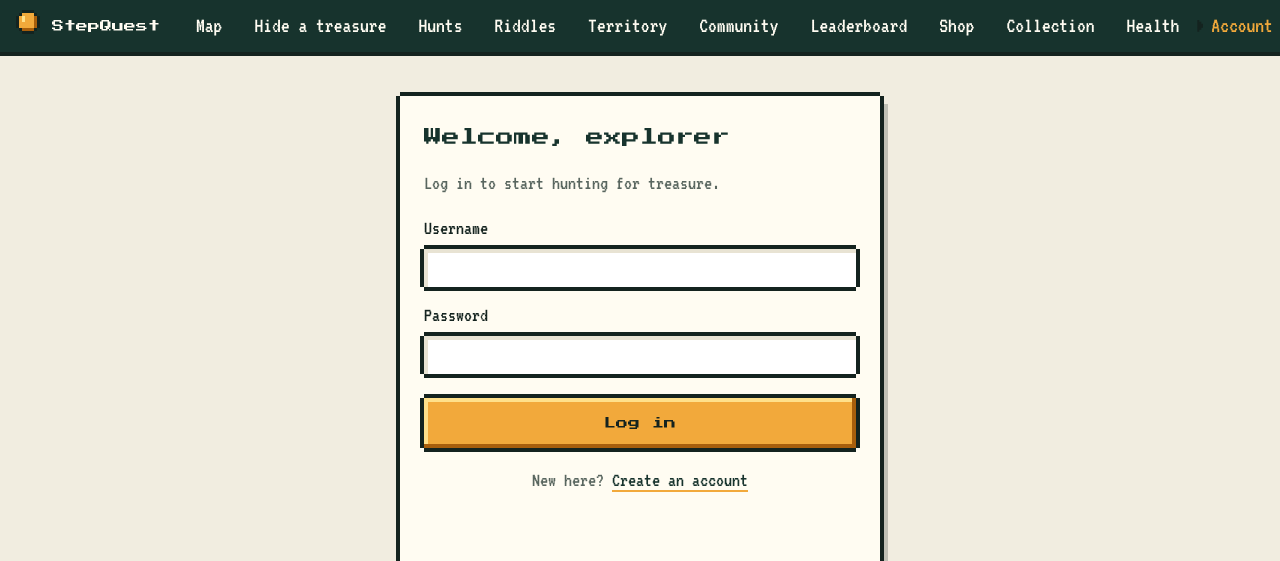
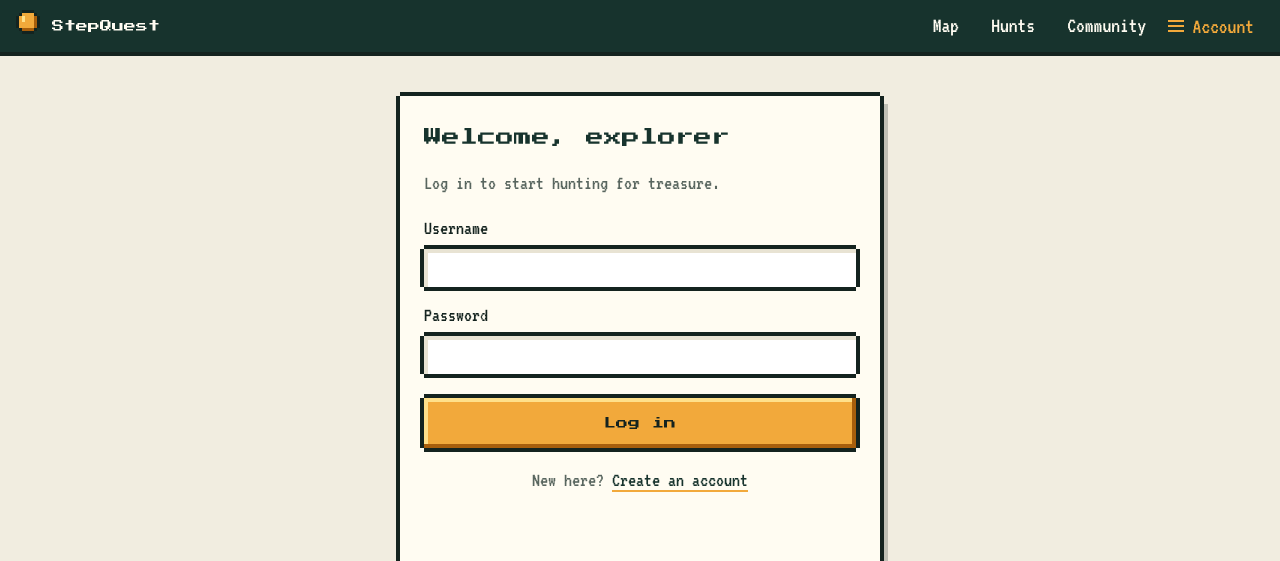
Before and after one commit to Thang2170/I2P_Final_Project-Geocaching, a Flask app: page /login?next=/admin in a window 1280 px wide. Shown: the top 561 px of the page. Run offline with Flask 3, Linux system fonts and the light colour scheme; the visitor is signed in with stand-in values (Sample User, id 1).

Commit message:
Top bar: main pages plus a Menu

```diff
--- a/static/css/app.css
+++ b/static/css/app.css
@@ -98,13 +98,56 @@ body {
   animation: px-blink 1s steps(1) infinite;
 }
 
-/* On a phone the brand name hides and the links can scroll sideways
-   inside the bar, so the page itself never gets wider than the screen. */
+/* B: the menu: the pages that don't fit in the bar */
+.topbar__nav { align-items: center; margin-left: auto; }
+.menu { position: relative; }
+.menu__button {
+  display: flex; align-items: center; gap: 8px;
+  padding: 4px 10px; border: 0; background: transparent; color: var(--px-paper);
+  font-family: var(--font-body); font-size: 22px; cursor: pointer; white-space: nowrap;
+}
+.menu__button:hover, .menu__button[aria-expanded="true"] { background: rgba(255, 252, 242, .1); }
+.menu__button:focus-visible { outline: 4px solid var(--px-gold); outline-offset: -4px; }
+.menu__button.is-active { color: var(--px-gold); }
+/* three pixel bars */
+.menu__icon { width: 16px; height: 12px; flex: none;
+  background: linear-gradient(currentColor 0 0) 0 0 / 100% 2px no-repeat,
+              linear-gradient(currentColor 0 0) 0 5px / 100% 2px no-repeat,
+              linear-gradient(currentColor 0 0) 0 10px / 100% 2px no-repeat; }
+.menu__panel {
+  position: absolute; right: 0; top: calc(100% + 10px); z-index: 2500;
+  min-width: 220px; max-height: calc(100vh - 80px); overflow-y: auto;
+  padding: 8px 0; background: var(--px-paper); color: var(--px-ink);
+  box-shadow: 0 0 0 4px var(--px-ink), 6px 6px 0 4px rgba(20, 35, 31, .35);
+}
+.menu__panel[hidden] { display: none; }
+.menu__panel ul { list-style: none; margin: 0; padding: 0; }
+.menu__group { margin: 8px 16px 2px; font-family: var(--font-pixel); font-size: 9px; color: var(--px-muted); }
+.menu__panel a {
+  position: relative; display: block; padding: 6px 16px 6px 26px;
+  color: var(--px-ink); font-size: 21px; text-decoration: none; white-space: nowrap;
+}
+.menu__panel a:hover { background: rgba(20, 35, 31, .08); }
+.menu__panel a:focus-visible { outline: 4px solid var(--px-gold); outline-offset: -4px; }
+.menu__panel a.is-active { color: var(--px-green); font-weight: 700; }
+.menu__panel a.is-active::before {  /* the same blinking ▸ cursor as the bar */
+  content: ""; position: absolute; left: 12px; top: calc(50% - 6px); width: 6px; height: 12px;
+  background: currentColor;
+  clip-path: polygon(0 0, 2px 0, 2px 2px, 4px 2px, 4px 4px, 6px 4px, 6px 8px,
+                     4px 8px, 4px 10px, 2px 10px, 2px 12px, 0 12px);
+  animation: px-blink 1s steps(1) infinite;
+}
+.menu__small-only { display: none; }
+
+/* On a phone the brand name hides and only the menu and the bell stay in the bar;
+   the main pages move into the menu, so the page never gets wider than the screen. */
 @media (max-width: 640px) {
   .brand__name { display: none; }
   .topbar { padding: 8px 12px; gap: 8px; }
-  .topbar__nav { overflow-x: auto; scrollbar-width: none; }
-  .topbar__nav a { font-size: 20px; padding-right: 4px; padding-left: 18px; }
+  .topbar__nav > a { display: none; }
+  .menu__small-only { display: block; }
+  .menu__button { font-size: 20px; }
+  .menu__panel { position: fixed; right: 8px; left: 8px; top: 62px; }
 }
 
 /* ---------- buttons and forms (login, upload, hunts, shop) ---------- */
--- a/templates/_topbar.html
+++ b/templates/_topbar.html
@@ -1,22 +1,71 @@
 {# Shared top bar. A page picks its highlighted link with: {% set active = "map" %}
-   Plain paths (not url_for) because test apps only register some blueprints. #}
+   Plain paths (not url_for) because test apps only register some blueprints.
+   B: the most used pages stay in the bar; the rest are in a "Menu" (too many for one row). #}
+{% set menu_groups = [
+  ("Play", [("/upload", "upload", "Hide a treasure"), ("/riddles", "riddles", "Riddles"),
+            ("/territory", "territory", "Territory"), ("/trails", "trails", "My trails")]),
+  ("You", [("/health", "health", "Health"), ("/report", "report", "Weekly report"),
+           ("/collection", "collection", "Collection"), ("/shop", "shop", "Shop"), ("/login", "account", "Account")]),
+  ("Players", [("/leaderboard", "leaderboard", "Leaderboard")]),
+] %}
+{% set main_links = [("/", "map", "Map"), ("/hunts", "hunts", "Hunts"), ("/community", "community", "Community")] %}
+{% set ns = namespace(here=None) %}
+{% for _, items in menu_groups %}{% for href, key, label in items %}{% if key == active %}{% set ns.here = label %}{% endif %}{% endfor %}{% endfor %}
 <header class="topbar">
   <a class="brand" href="/welcome">
     <span class="brand__mark sprite sprite--coin" aria-hidden="true"></span>
     <span class="brand__name">StepQuest</span>
   </a>
-  <nav class="topbar__nav">
-    <a href="/" class="{{ 'is-active' if active == 'map' }}">Map</a>
-    <a href="/upload" class="{{ 'is-active' if active == 'upload' }}">Hide a treasure</a>
-    <a href="/hunts" class="{{ 'is-active' if active == 'hunts' }}">Hunts</a>
-    <a href="/riddles" class="{{ 'is-active' if active == 'riddles' }}">Riddles</a>{# B: riddle chains #}
-    <a href="/territory" class="{{ 'is-active' if active == 'territory' }}">Territory</a>{# B: claim the campus #}
-    <a href="/community" class="{{ 'is-active' if active == 'community' }}">Community</a>
-    <a href="/leaderboard" class="{{ 'is-active' if active == 'leaderboard' }}">Leaderboard</a>
-    <a href="/shop" class="{{ 'is-active' if active == 'shop' }}">Shop</a>
-    <a href="/collection" class="{{ 'is-active' if active == 'collection' }}">Collection</a>{# A: QR trophies #}
-    <a href="/health" class="{{ 'is-active' if active == 'health' }}">Health</a>{# A: the ESP32 band #}
-    <a href="/login" class="{{ 'is-active' if active == 'account' }}">Account</a>
+  <nav class="topbar__nav" aria-label="Main">
+    {% for href, key, label in main_links %}
+    <a href="{{ href }}" class="{{ 'is-active' if active == key }}">{{ label }}</a>
+    {% endfor %}
+    <div class="menu" id="mainMenu">
+      <button type="button" class="menu__button{{ ' is-active' if ns.here }}" id="menuButton"
+              aria-expanded="false" aria-controls="menuPanel" aria-haspopup="true">
+        <span class="menu__icon" aria-hidden="true"></span>
+        <span class="menu__label">{{ ns.here or "Menu" }}</span>
+      </button>
+      <div class="menu__panel" id="menuPanel" hidden>
+        {# on a phone the bar only has room for the menu, so the main pages are here too #}
+        <p class="menu__group menu__small-only">Main</p>
+        <ul class="menu__small-only">
+          {% for href, key, label in main_links %}
+          <li><a href="{{ href }}" class="{{ 'is-active' if active == key }}">{{ label }}</a></li>
+          {% endfor %}
+        </ul>
+        {% for group, items in menu_groups %}
+        <p class="menu__group">{{ group }}</p>
+        <ul>
+          {% for href, key, label in items %}
+          <li><a href="{{ href }}" class="{{ 'is-active' if active == key }}">{{ label }}</a></li>
+          {% endfor %}
+        </ul>
+        {% endfor %}
+      </div>
+    </div>
   </nav>
   {% include "_bell.html" %}{# B: notifications, only shown when logged in #}
 </header>
+<script>
+  // B: open and close the menu. It closes on Escape, on a click outside, and when you pick a page.
+  (function () {
+    const menu = document.getElementById("mainMenu");
+    const button = document.getElementById("menuButton");
+    const panel = document.getElementById("menuPanel");
+    if (!menu) return;
+    function setOpen(open, focus) {
+      panel.hidden = !open;
+      button.setAttribute("aria-expanded", String(open));
+      if (open && focus) [...panel.querySelectorAll("a")].find(a => a.offsetParent !== null)?.focus();
+    }
+    button.addEventListener("click", () => setOpen(panel.hidden, false));
+    button.addEventListener("keydown", event => {
+      if (event.key === "ArrowDown") { event.preventDefault(); setOpen(true, true); }
+    });
+    document.addEventListener("click", event => { if (!menu.contains(event.target)) setOpen(false); });
+    document.addEventListener("keydown", event => {
+      if (event.key === "Escape" && !panel.hidden) { setOpen(false); button.focus(); }
+    });
+  })();
+</script>
--- a/templates/report.html
+++ b/templates/report.html
@@ -44,7 +44,7 @@
   </style>
 </head>
 <body>
-  {% set active = "health" %}
+  {% set active = "report" %}
   {% include "_topbar.html" %}
 
   <main class="card">
--- a/templates/trails.html
+++ b/templates/trails.html
@@ -23,7 +23,7 @@
   </style>
 </head>
 <body>
-  {% set active = "map" %}
+  {% set active = "trails" %}
   {% include "_topbar.html" %}
 
   <main class="card">
```
Also changed, not shown: tests/test_topbar_menu.py (added, +48 -0 lines).
